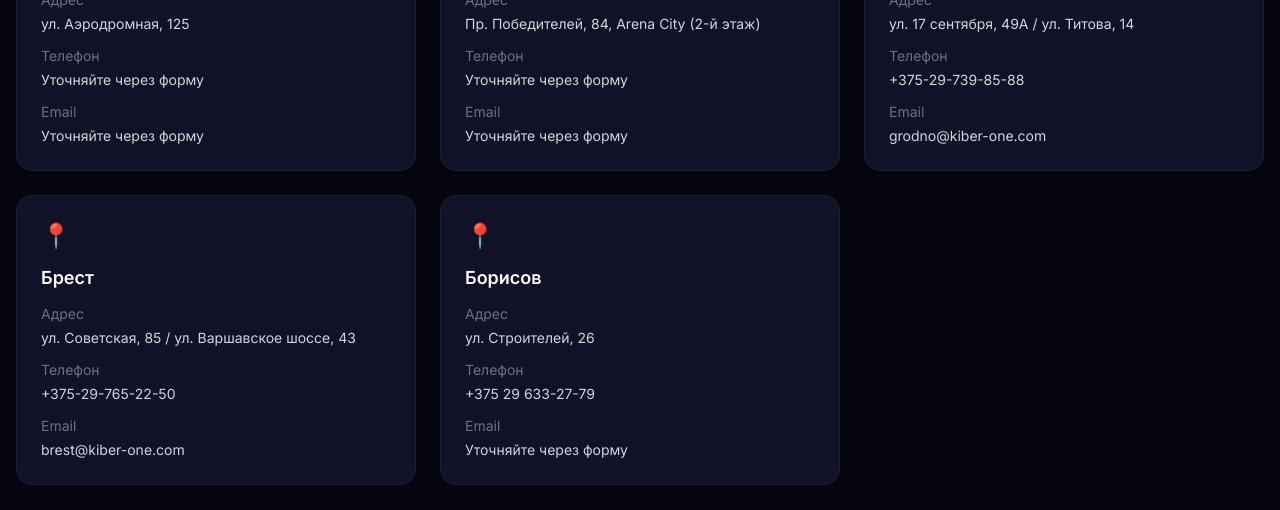
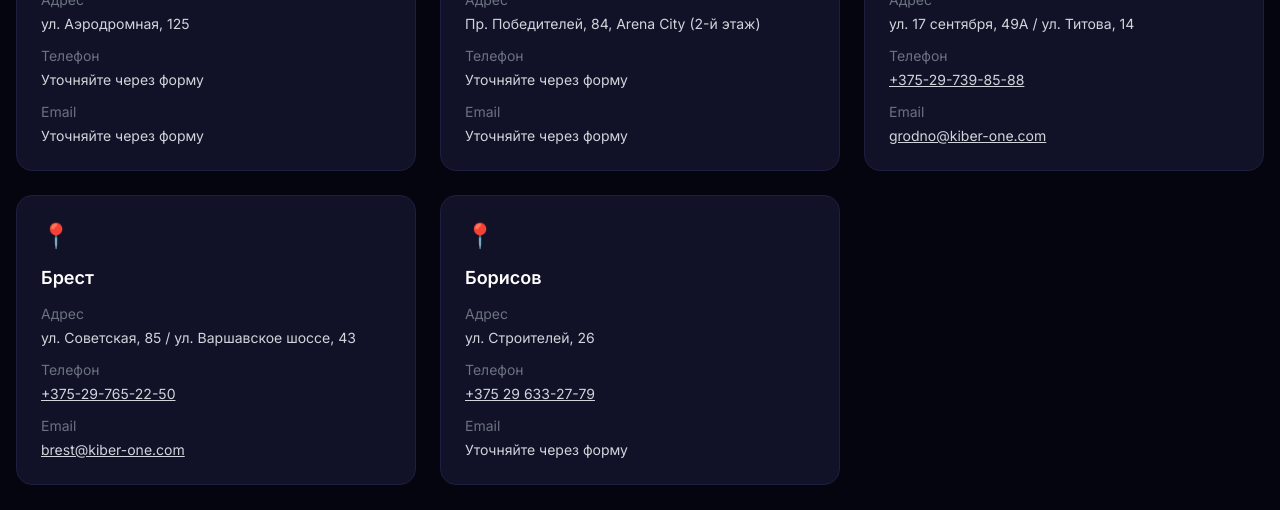
Before and after one commit to mam37bez/cyberguard-academy, a Next.js app: page /contact in a window 1280 px wide. Shown: the part 1407-1917 px from the top of the page. Built offline with nearby package versions, Linux system fonts and the light colour scheme.

Commit message:
Make location contacts clickable

```diff
--- a/src/app/contact/page.tsx
+++ b/src/app/contact/page.tsx
@@ -24,32 +24,42 @@ const locations = [
   {
     city: 'Минск (основная)',
     address: 'ул. Аэродромная, 125',
-    phone: 'Уточняйте через форму',
-    email: 'Уточняйте через форму',
+    phone: null,
+    phoneLabel: 'Уточняйте через форму',
+    email: null,
+    emailLabel: 'Уточняйте через форму',
   },
   {
     city: 'Минск / Arena City',
     address: 'Пр. Победителей, 84, Arena City (2-й этаж)',
-    phone: 'Уточняйте через форму',
-    email: 'Уточняйте через форму',
+    phone: null,
+    phoneLabel: 'Уточняйте через форму',
+    email: null,
+    emailLabel: 'Уточняйте через форму',
   },
   {
     city: 'Гродно',
     address: 'ул. 17 сентября, 49А / ул. Титова, 14',
-    phone: '+375-29-739-85-88',
+    phone: '+375297398588',
+    phoneLabel: '+375-29-739-85-88',
     email: 'grodno@kiber-one.com',
+    emailLabel: 'grodno@kiber-one.com',
   },
   {
     city: 'Брест',
     address: 'ул. Советская, 85 / ул. Варшавское шоссе, 43',
-    phone: '+375-29-765-22-50',
+    phone: '+375297652250',
+    phoneLabel: '+375-29-765-22-50',
     email: 'brest@kiber-one.com',
+    emailLabel: 'brest@kiber-one.com',
   },
   {
     city: 'Борисов',
     address: 'ул. Строителей, 26',
-    phone: '+375 29 633-27-79',
-    email: 'Уточняйте через форму',
+    phone: '+375296332779',
+    phoneLabel: '+375 29 633-27-79',
+    email: null,
+    emailLabel: 'Уточняйте через форму',
   },
 ];
 
@@ -295,12 +305,34 @@ export default function ContactPage() {
 
                       <div>
                         <div className="text-gray-500 mb-1">Телефон</div>
-                        <div className="text-gray-300">{location.phone}</div>
+                        <div className="text-gray-300">
+                          {location.phone ? (
+                            <a
+                              href={`tel:${location.phone}`}
+                              className="hover:text-white underline"
+                            >
+                              {location.phoneLabel}
+                            </a>
+                          ) : (
+                            location.phoneLabel
+                          )}
+                        </div>
                       </div>
 
                       <div>
                         <div className="text-gray-500 mb-1">Email</div>
-                        <div className="text-gray-300 break-all">{location.email}</div>
+                        <div className="text-gray-300 break-all">
+                          {location.email ? (
+                            <a
+                              href={`mailto:${location.email}`}
+                              className="hover:text-white underline"
+                            >
+                              {location.emailLabel}
+                            </a>
+                          ) : (
+                            location.emailLabel
+                          )}
+                        </div>
                       </div>
                     </div>
                   </CardContent>
```
